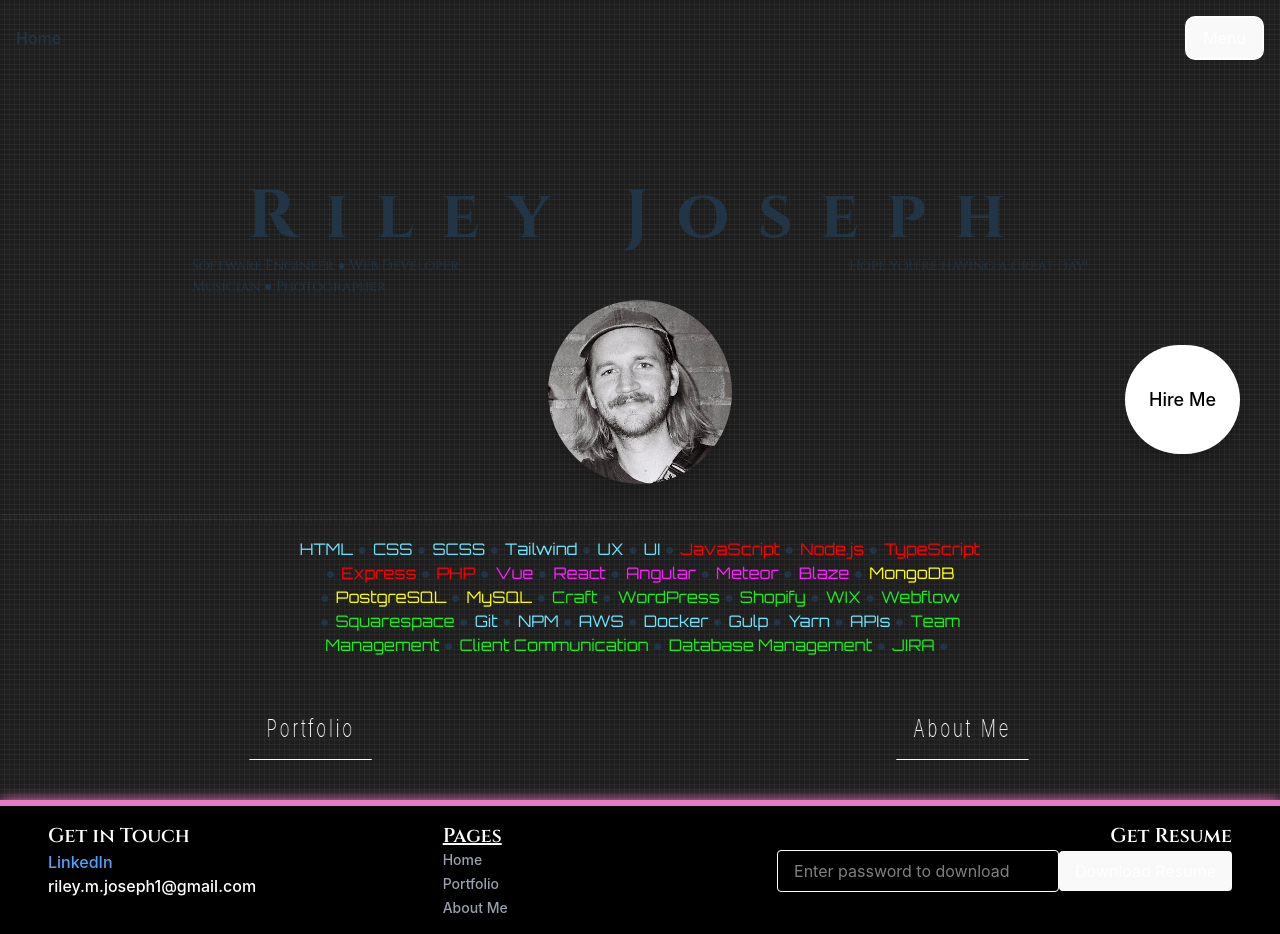
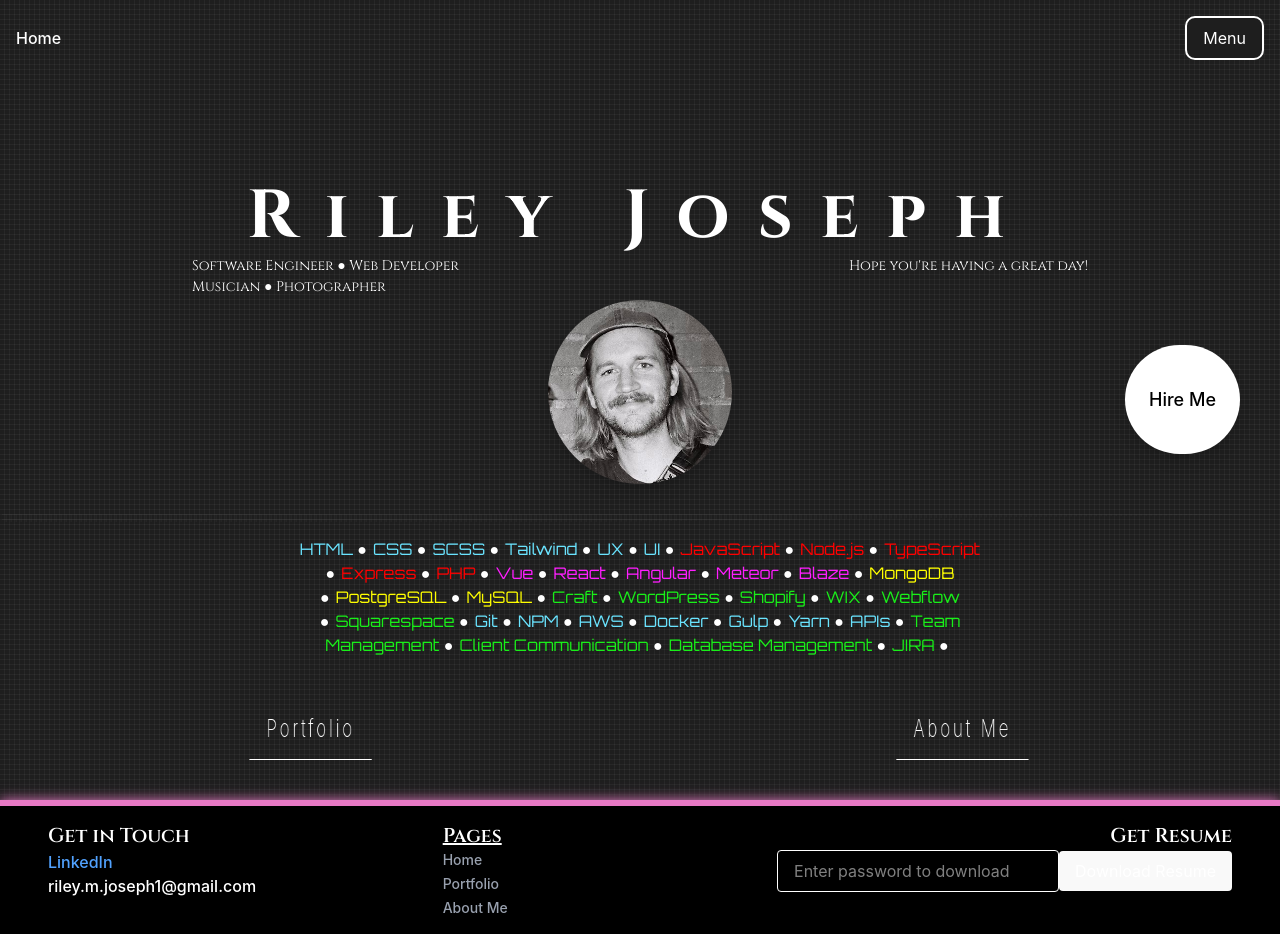
Before and after one commit to RileyJoseph/riley-joseph, a React (Vite) app: page / in a window 1280 px wide. Built offline with nearby package versions, Linux system fonts and the light colour scheme; a web font is replaced by a local one.

Commit message:
update colors not showing for other uses

```diff
--- a/src/App.css
+++ b/src/App.css
@@ -18,6 +18,7 @@ html, body {
   background-color: #1e1e1e;
 }
 
+
 #root {
   max-width: none;
   width: 100%;
@@ -33,6 +34,10 @@ html, body {
   height: 80px;
 }
 
+.home-btn{
+  color: white;
+}
+
 .dropdown-ul{
   background-color: rgba(0, 0, 0, 0.5);
   padding: 5px;
@@ -43,6 +48,7 @@ html, body {
   border: 2px solid white;
   border-radius: 10px;
   color: white;
+  background-color:#1e1e1e;
 }
 
 .app-body {
@@ -120,12 +126,14 @@ html, body {
 
  h1, h2{
   font-family: "Cinzel", serif;
+  color: white;
  }
 
 .welcome-text{
   position: absolute;
   margin-top: 45vh;
   /* right: 10%; */
+  color: white;
   .cutout{
     position: absolute;
     z-index: 0;
@@ -145,6 +153,10 @@ html, body {
     z-index: 11;
     font-style: normal;
     font-size: 18px;
+    color: white;
+    p{
+      color: white;
+    }
     .left{
       text-align: left;
     }
@@ -188,7 +200,11 @@ html, body {
   .titles{
     font-size: 28px;
   }
+  p{
+    color: white;
+  }
 }
+
 
 .contact{
   z-index: 22;
--- a/src/Navigation.jsx
+++ b/src/Navigation.jsx
@@ -12,7 +12,7 @@ const Navigation = ({ onColorChange }) => {
     <div className="navbar p-4">
       <nav className="flex justify-between items-center w-full">
         <div className="flex gap-4">
-          <Link to="/" className="anti-btn py-2" onClick={handleCloseMenu}>Home</Link>
+          <Link to="/" className="home-btn anti-btn py-2" onClick={handleCloseMenu}>Home</Link>
         </div>
         <div className="relative">
           <button className="dropdown px-4 py-2 text-white rounded" onClick={() => setIsDropdownOpen(!isDropdownOpen)}>
```
